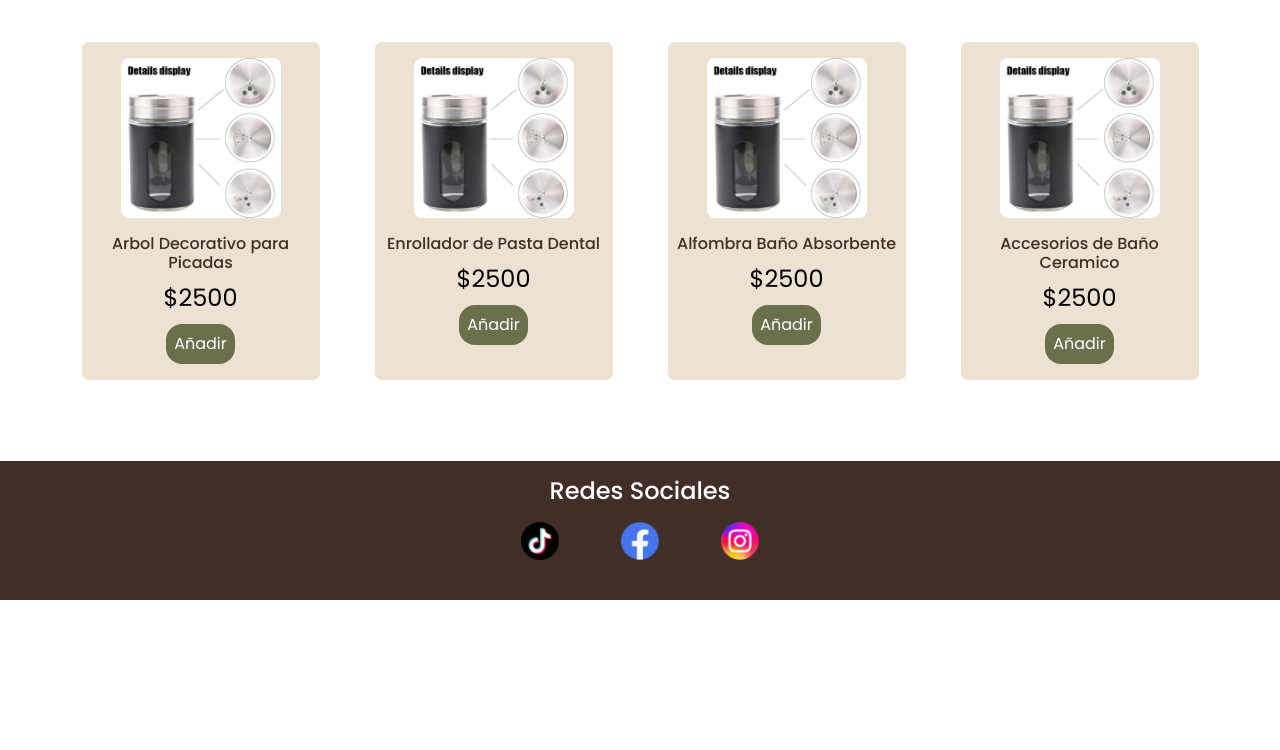
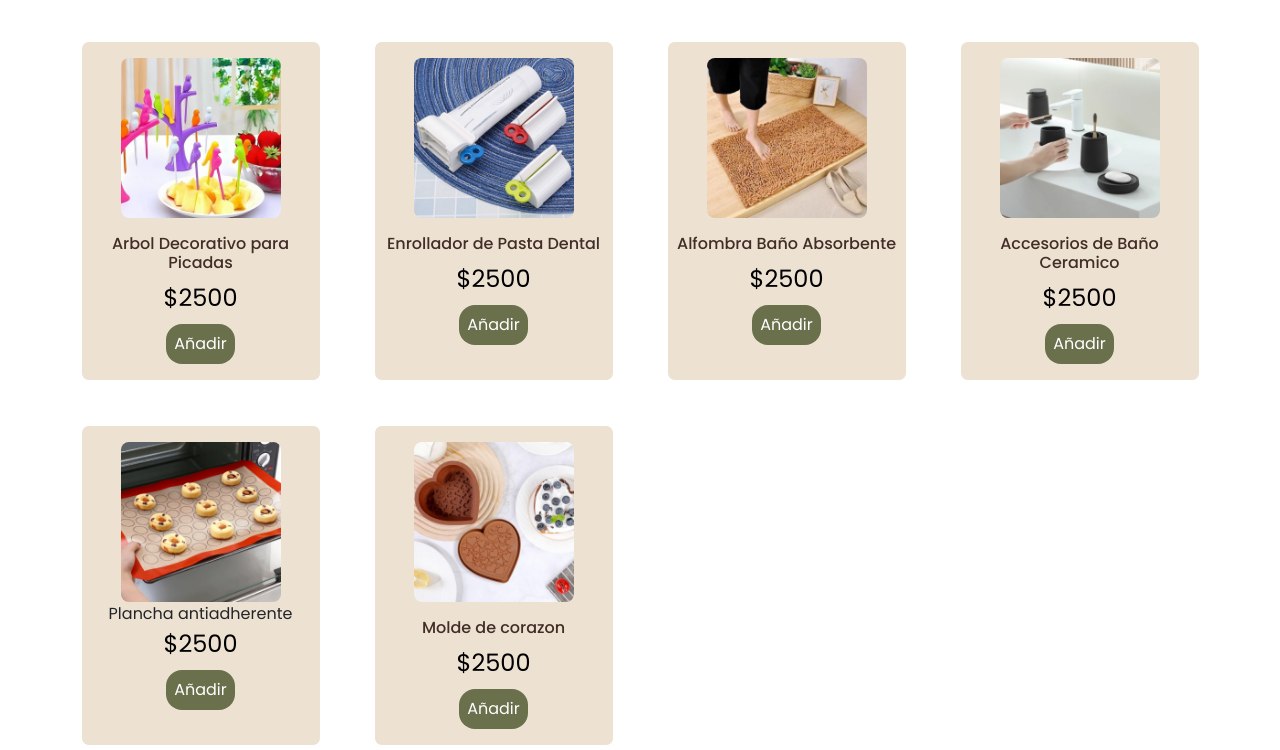
Before and after one commit to Alannz1/EntregaN3AlanNunez, a plain HTML site: page pages/productos.html in a window 1280 px wide. Shown: the part 643-1393 px from the top of the page. Before the commit the page ends 1243 px from the top, so only its background shows below. Drawn offline with nearby package versions, Linux system fonts and the light colour scheme; a web font is replaced by a local one.

Commit message:
productos cargados

```diff
--- a/pages/productos.html
+++ b/pages/productos.html
@@ -90,40 +90,53 @@
             </article>
 
             <article class="tarjetaProducto">
-                <img class="imgProd" src="../images/imagen-salero-2.jpg" alt="salero de vidrio con tapa de metal">
+                <img class="imgProd" src="../images/imagen-pelador-1.jpg" alt="rallador de verduras, pelador tres en uno
                 <h3 class="nombreProd">Pelador/Rallador 3 en 1</h3>
                 <p class="precio">$2500</p>
                 <p class="comprarButtom"> <a href="/index.html">Añadir</a></p>
             </article>
 
             <article class="tarjetaProducto">
-                <img class="imgProd" src="../images/imagen-salero-2.jpg" alt="salero de vidrio con tapa de metal">
+                <img class="imgProd" src="../images/imagen-ar-deco-1.jpg" alt="arbol decorativo de colores para picadas">
                 <h3 class="nombreProd">Arbol Decorativo para Picadas</h3>
                 <p class="precio">$2500</p>
                 <p class="comprarButtom"> <a href="/index.html">Añadir</a></p>
             </article>
 
             <article class="tarjetaProducto">
-                <img class="imgProd" src="../images/imagen-salero-2.jpg" alt="salero de vidrio con tapa de metal">
+                <img class="imgProd" src="../images/imegen-enro-dent-1.jpg" alt="enrollador plastico de pasta dental">
                 <h3 class="nombreProd">Enrollador de Pasta Dental</h3>
                 <p class="precio">$2500</p>
                 <p class="comprarButtom"> <a href="/index.html">Añadir</a></p>
             </article>
 
             <article class="tarjetaProducto">
-                <img class="imgProd" src="../images/imagen-salero-2.jpg" alt="salero de vidrio con tapa de metal">
+                <img class="imgProd" src="../images/imegen-alfom-abs-1.jpg" alt="alfombra de baño super absorbente">
                 <h3 class="nombreProd">Alfombra Baño Absorbente</h3>
                 <p class="precio">$2500</p>
                 <p class="comprarButtom"> <a href="/index.html">Añadir</a></p>
             </article>
 
             <article class="tarjetaProducto">
-                <img class="imgProd" src="../images/imagen-salero-2.jpg" alt="salero de vidrio con tapa de metal">
+                <img class="imgProd" src="../images/imagen-acc-baño-1.png" alt="accesorios de baño ceramico color negro por cuatro">
                 <h3 class="nombreProd">Accesorios de Baño Ceramico</h3>
                 <p class="precio">$2500</p>
                 <p class="comprarButtom"> <a href="/index.html">Añadir</a></p>
             </article>
 
+            <article class="tarjetaProducto">
+                <img class="imgProd" src="../images/imagen-plancha-anti-1.png" alt="plancha antiadherente para horno>
+                <h3 class="nombreProd">Plancha antiadherente</h3>
+                <p class="precio">$2500</p>
+                <p class="comprarButtom"> <a href="/index.html">Añadir</a></p>
+            </article>
+
+            <article class="tarjetaProducto">
+                <img class="imgProd" src="../images/imagen-molde-cora-1.jpg" alt="molde de corazon para horno">
+                <h3 class="nombreProd">Molde de corazon</h3>
+                <p class="precio">$2500</p>
+                <p class="comprarButtom"> <a href="/index.html">Añadir</a></p>
+            </article>
 
         </section>
     </main>
```
Also changed, not shown: index.html (+3 -3 lines), sass/componentes/_index.scss (+9 -7 lines), css/style.css, 1 other file.
